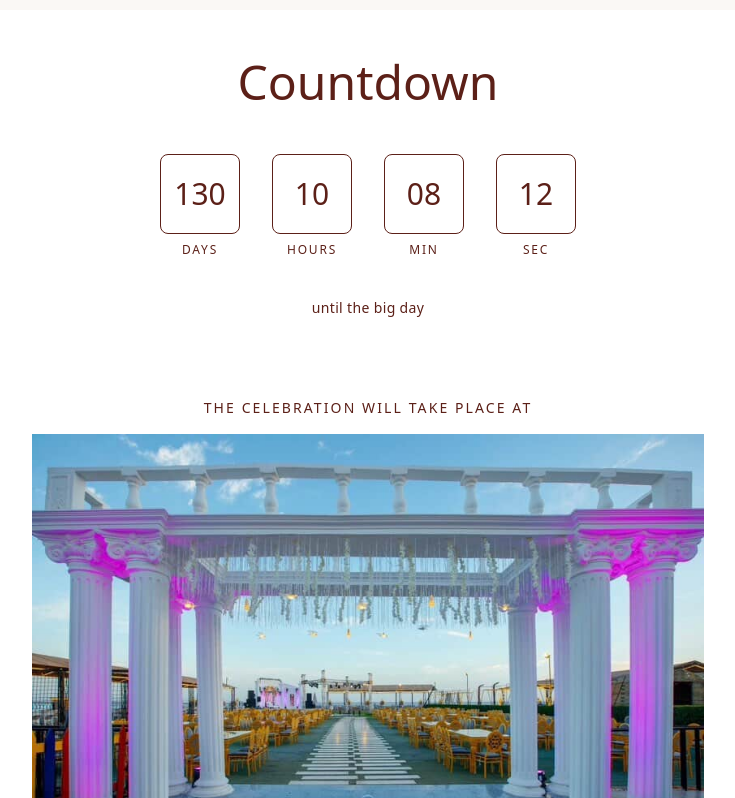
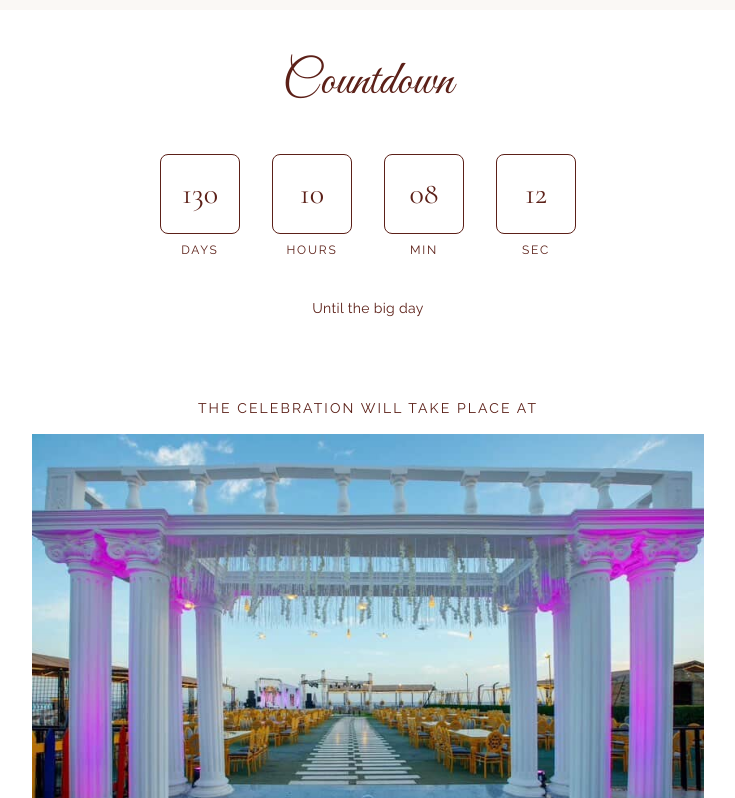
Before and after one commit to Bn3lii/ahmed-reham-invitation, a Next.js app: page / in a window 1280 px wide. Shown: the part 1590-2388 px from the top of the page, without its empty margins (272-1007 px from the left). Built offline with nearby package versions, Linux system fonts and the light colour scheme.

Commit message:
feat: Update font handling in CSS and layout; enhance HeroSection and CountdownSection text styles

```diff
--- a/app/globals.css
+++ b/app/globals.css
@@ -1,11 +1,8 @@
 @import "tailwindcss";
 
 @theme {
-  --color-primary: #5C2018;
-  --color-secondary: #FAF8F5;
-  --font-display: var(--font-display-var), ui-serif, Georgia, Cambria, "Times New Roman", Times, serif;
-  --font-script: var(--font-script-var), cursive;
-  --font-body: var(--font-body-var), ui-sans-serif, system-ui, sans-serif;
+  --color-primary: #5c2018;
+  --color-secondary: #faf8f5;
 }
 
 :root {
@@ -16,4 +13,18 @@
 body {
   background: var(--background);
   color: var(--foreground);
+  font-family: var(--font-body-var), sans-serif;
 }
+
+/* حل جذري عشان كل الفونتات تشتغل على الموقع كله بدون Inline Styles */
+.font-script {
+  font-family: var(--font-script-var), cursive !important;
+}
+
+.font-display {
+  font-family: var(--font-display-var), serif !important;
+}
+
+.font-body {
+  font-family: var(--font-body-var), sans-serif !important;
+}
--- a/app/layout.tsx
+++ b/app/layout.tsx
@@ -1,5 +1,5 @@
 import type { Metadata } from "next";
-import { Cormorant_Garamond, Great_Vibes, Montserrat } from "next/font/google";
+import { Cormorant_Garamond, Great_Vibes, Raleway } from "next/font/google";
 import "./globals.css";
 
 const displayFont = Cormorant_Garamond({
@@ -14,7 +14,7 @@ const scriptFont = Great_Vibes({
   weight: "400",
 });
 
-const bodyFont = Montserrat({
+const bodyFont = Raleway({
   variable: "--font-body-var",
   subsets: ["latin"],
   weight: ["300", "400", "500"],
--- a/components/CountdownSection.tsx
+++ b/components/CountdownSection.tsx
@@ -44,7 +44,7 @@ export default function CountdownSection() {
         <TimeUnit value={timeLeft.seconds} label="Sec" />
       </div>
       <p className="font-body text-sm tracking-wide mt-10 text-primary">
-        until the big day
+        Until the big day
       </p>
     </section>
   );
--- a/components/HeroSection.tsx
+++ b/components/HeroSection.tsx
@@ -104,7 +104,7 @@ export default function HeroSection() {
       {!isOpen && (
         <div className="absolute inset-0 z-5 flex flex-col items-center justify-center bg-black/40 backdrop-blur-[2px] transition-opacity duration-700">
           <div className="flex flex-col items-center justify-center space-y-6 text-center px-4">
-            <h1 className="text-5xl md:text-6xl font-script text-white drop-shadow-lg">Ahmed & Reham</h1>
+            <h1 className="text-5xl md:text-6xl font-script text-white drop-shadow-lg" style={{ fontFamily: "var(--font-script-var)" }}>Ahmed & Reham</h1>
             <p className="text-sm md:text-base text-white/90 font-body tracking-[0.2em] uppercase drop-shadow">Wedding Invitation</p>
             <button
               onClick={handleOpen}
@@ -121,17 +121,17 @@ export default function HeroSection() {
         }`}>
         <div className="absolute inset-0 flex items-center justify-center">
           <div className="flex flex-col items-center text-center max-w-[55%] md:max-w-[45%] lg:max-w-[40%] px-4 pt-4">
-            <p className="font-display text-[8px] md:text-[10px] tracking-[0.15em] uppercase mb-4 text-primary">
+            <p className="font-display font-bold text-[8px] md:text-[12px] tracking-[0.15em] uppercase mb-4 text-primary" style={{ fontFamily: "var(--font-display-var)" }}>
               You are cordially invited to celebrate the wedding of
             </p>
-            <h1 className="font-script text-6xl md:text-7xl lg:text-8xl mb-0 leading-none text-primary">Ahmed</h1>
-            <span className="font-script text-3xl md:text-4xl text-primary">&</span>
-            <h1 className="font-script text-6xl md:text-7xl lg:text-8xl mb-10 leading-none text-primary">Reham</h1>
+            <h1 className="font-script text-6xl md:text-7xl lg:text-8xl mb-0 leading-none text-primary" style={{ fontFamily: "var(--font-script-var)" }}>Ahmed</h1>
+            <span className="font-script text-3xl md:text-4xl text-primary" style={{ fontFamily: "var(--font-script-var)" }}>&</span>
+            <h1 className="font-script text-6xl md:text-7xl lg:text-8xl mb-10 leading-none text-primary" style={{ fontFamily: "var(--font-script-var)" }}>Reham</h1>
           </div>
         </div>
 
         <div className="absolute bottom-40 left-0 right-0 flex justify-center px-4">
-          <p className="font-display text-[11px] md:text-sm tracking-[0.12em] uppercase leading-relaxed text-center max-w-[85%] md:max-w-[70%] lg:max-w-[60%] text-primary">
+          <p className="font-display font-bold text-[11px] md:text-sm tracking-[0.12em] uppercase leading-relaxed text-center max-w-[80%] md:max-w-[60%] lg:max-w-[50%] text-primary" style={{ fontFamily: "var(--font-display-var)" }}>
             We would like to invite you to celebrate with us the most special day of our lives. It would be an honor to have you present at this important moment.
           </p>
         </div>
@@ -141,7 +141,7 @@ export default function HeroSection() {
           className="absolute bottom-8 left-0 right-0 flex justify-center animate-bounce cursor-pointer z-10"
         >
           <div className="flex flex-col items-center">
-            <p className="font-display text-[10px] tracking-[0.2em] uppercase mb-2 text-primary">Scroll</p>
+            <p className="font-display text-[10px] tracking-[0.2em] uppercase mb-2 text-primary" style={{ fontFamily: "var(--font-display-var)" }}>Scroll</p>
             <svg width="24" height="24" viewBox="0 0 24 24" fill="none" stroke="#5C2018" strokeWidth="1.5">
               <path d="M12 5v14M5 12l7 7 7-7" />
             </svg>
```
Also changed, not shown: 1 other file (tests, documents, lock files or other folders).
